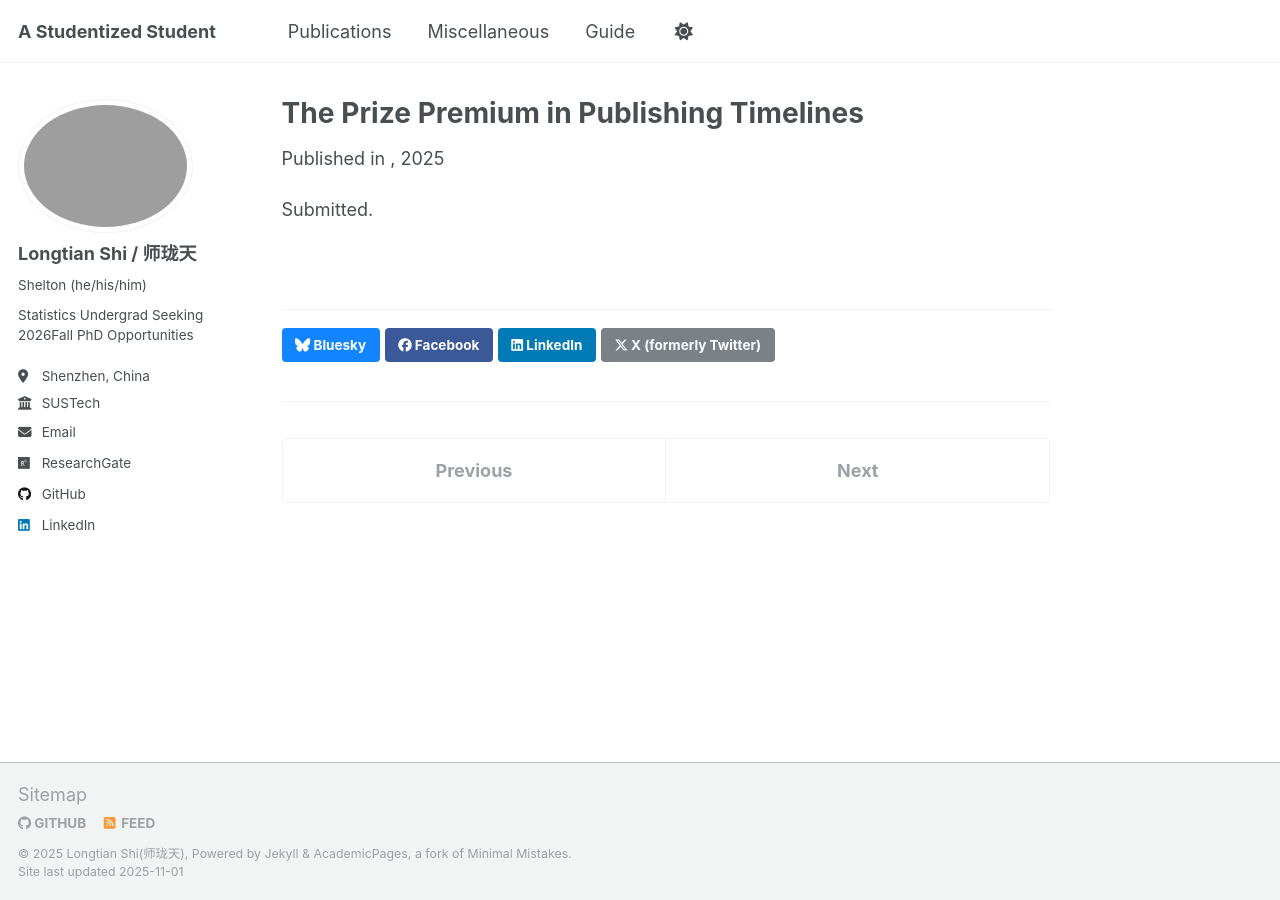
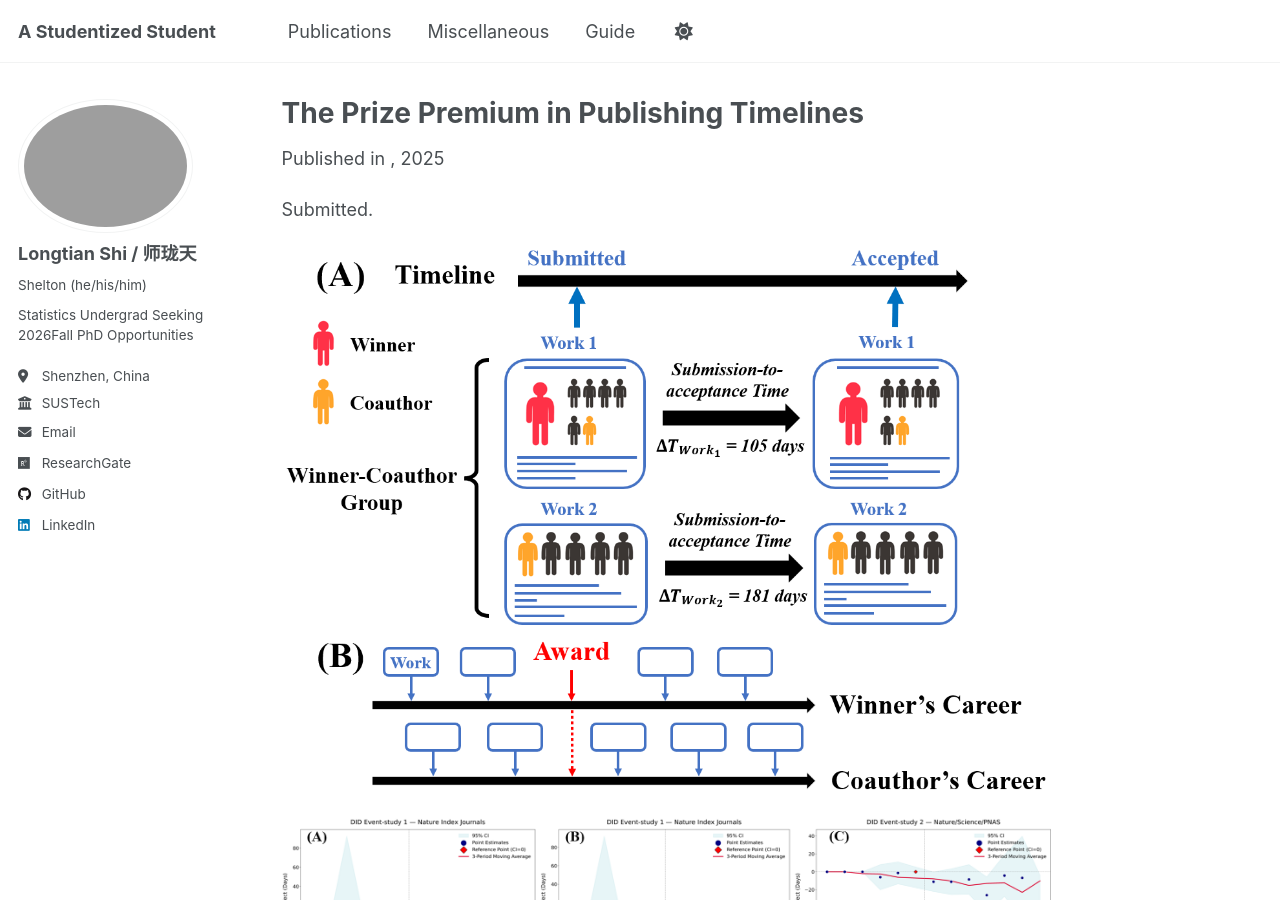
Before and after one commit to statslt/statslt.github.io, a Jekyll site: the page built from _publications/NTJY.md, in a window 1280 px wide and 900 px high. Built offline with Jekyll 4.4.1, drawn with Linux system fonts in a browser that asks for light colours.

Commit message:
Update NTJY.md
Signed-off-by: shelton <124960483+statslt@users.noreply.github.com>

```diff
--- a/_publications/NTJY.md
+++ b/_publications/NTJY.md
@@ -11,6 +11,10 @@ corresponding_author: "Ma, Y."
 
 Submitted.
 
+![JOI Figure 1 Data Curation and Conceptualization](/images/JOI_Figure1.png)
+
+![JOI Figure 2 DID Event Studies](/images/JOI_Figure2.png)
+
 <!--
   The “citation” line below will automatically be rendered in small font on the standalone publication page,
   so you don’t need to repeat it in the body above.
```
